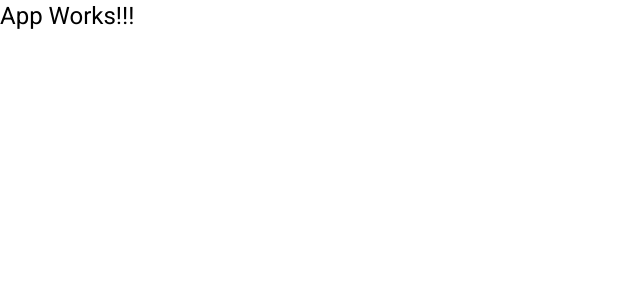
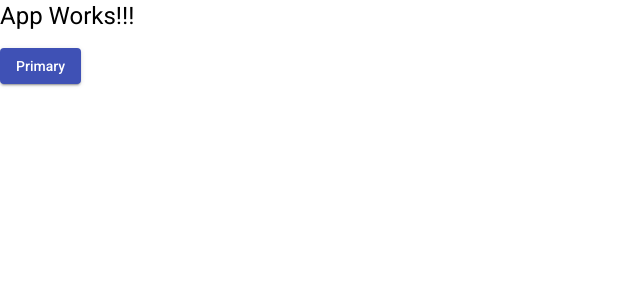
Before and after one commit to augusto1217/projetos, an Angular app in the folder udemy/angular_spring_boot/helpdesk/helpdesk-frontend/helpdesk/: page / in a window 1280 px wide. Shown: the top 300 px of the page, without its empty margins (0-640 px from the left). Built offline with nearby package versions, Linux system fonts and the light colour scheme.

Commit message:
imports utilizado no projeto

```diff
--- a/udemy/angular_spring_boot/helpdesk/helpdesk-frontend/helpdesk/src/app/app.component.html
+++ b/udemy/angular_spring_boot/helpdesk/helpdesk-frontend/helpdesk/src/app/app.component.html
@@ -1 +1,2 @@
 <h1>App Works!!!</h1>
+<button mat-raised-button color="primary">Primary</button>
```
Also changed, not shown: udemy/angular_spring_boot/helpdesk/helpdesk-frontend/helpdesk/src/app/app.module.ts (+41 -2 lines).
